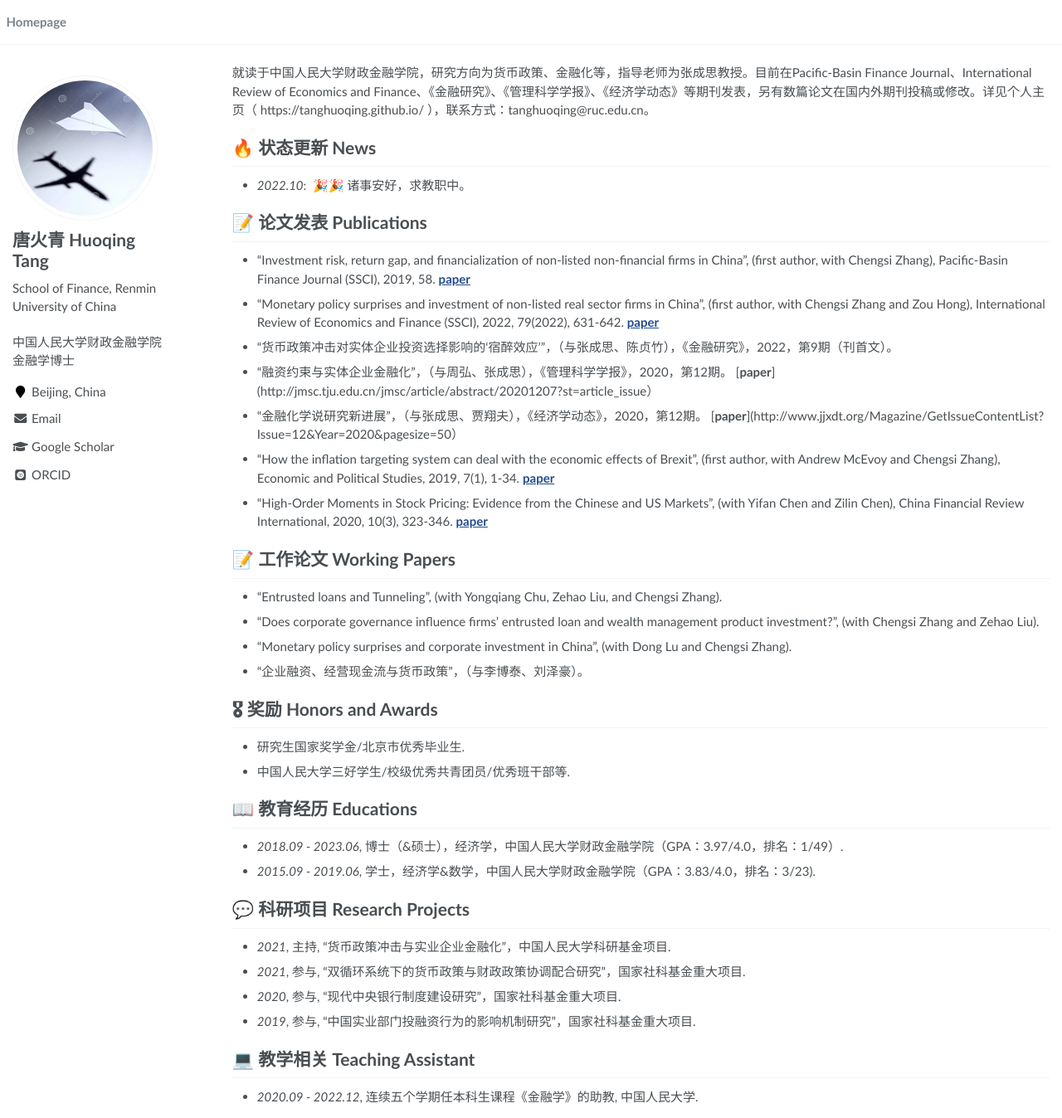
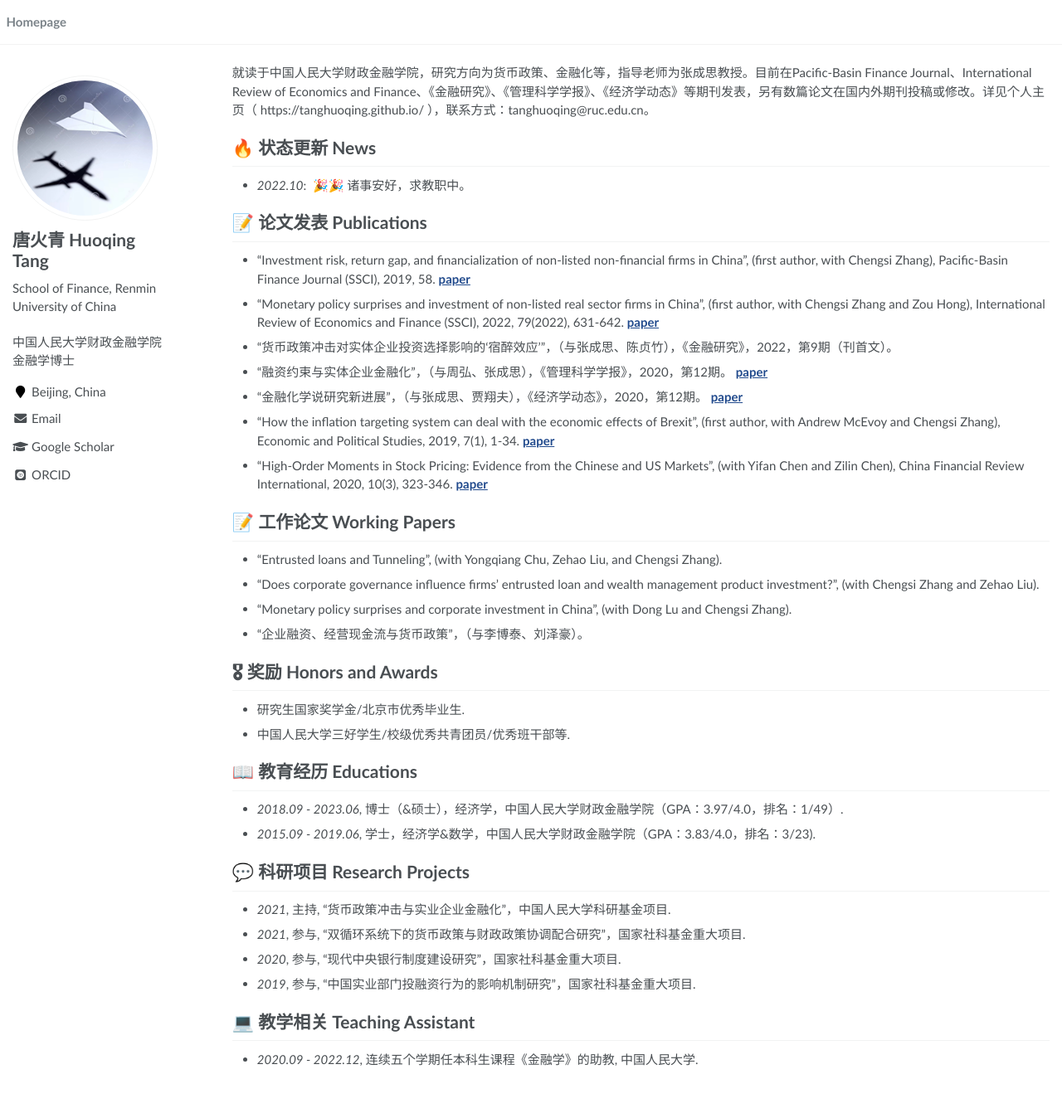
Before and after one commit to TangHuoqing/tanghq.github.io, a Jekyll site: the page built from _pages/about.md, in a window 1280 px wide and 1348 px high. Shown: the whole window at 83% size. Built offline with Jekyll 4.4.1, drawn with Linux system fonts in a browser that asks for light colours; some web fonts are replaced.

Commit message:
Update about.md

```diff
--- a/_pages/about.md
+++ b/_pages/about.md
@@ -31,9 +31,9 @@ redirect_from:
 
 - “货币政策冲击对实体企业投资选择影响的‘宿醉效应’”，（与张成思、陈贞竹），《金融研究》，2022，第9期（刊首文）。
 
-- “融资约束与实体企业金融化”，（与周弘、张成思），《管理科学学报》，2020，第12期。   [**paper**](http://jmsc.tju.edu.cn/jmsc/article/abstract/20201207?st=article_issue）
+- “融资约束与实体企业金融化”，（与周弘、张成思），《管理科学学报》，2020，第12期。   [**paper**](http://jmsc.tju.edu.cn/jmsc/article/abstract/20201207?st=article_issue)
 
-- “金融化学说研究新进展”，（与张成思、贾翔夫），《经济学动态》，2020，第12期。   [**paper**](http://www.jjxdt.org/Magazine/GetIssueContentList?Issue=12&Year=2020&pagesize=50）
+- “金融化学说研究新进展”，（与张成思、贾翔夫），《经济学动态》，2020，第12期。   [**paper**](http://www.jjxdt.org/Magazine/GetIssueContentList?Issue=12&Year=2020&pagesize=50)
 
 - “How the inflation targeting system can deal with the economic effects of Brexit”, (first author, with Andrew McEvoy and Chengsi Zhang), Economic and Political Studies, 2019, 7(1), 1-34.   [**paper**](https://www.tandfonline.com/doi/abs/10.1080/20954816.2018.1558983?journalCode=reps20)
 
```
